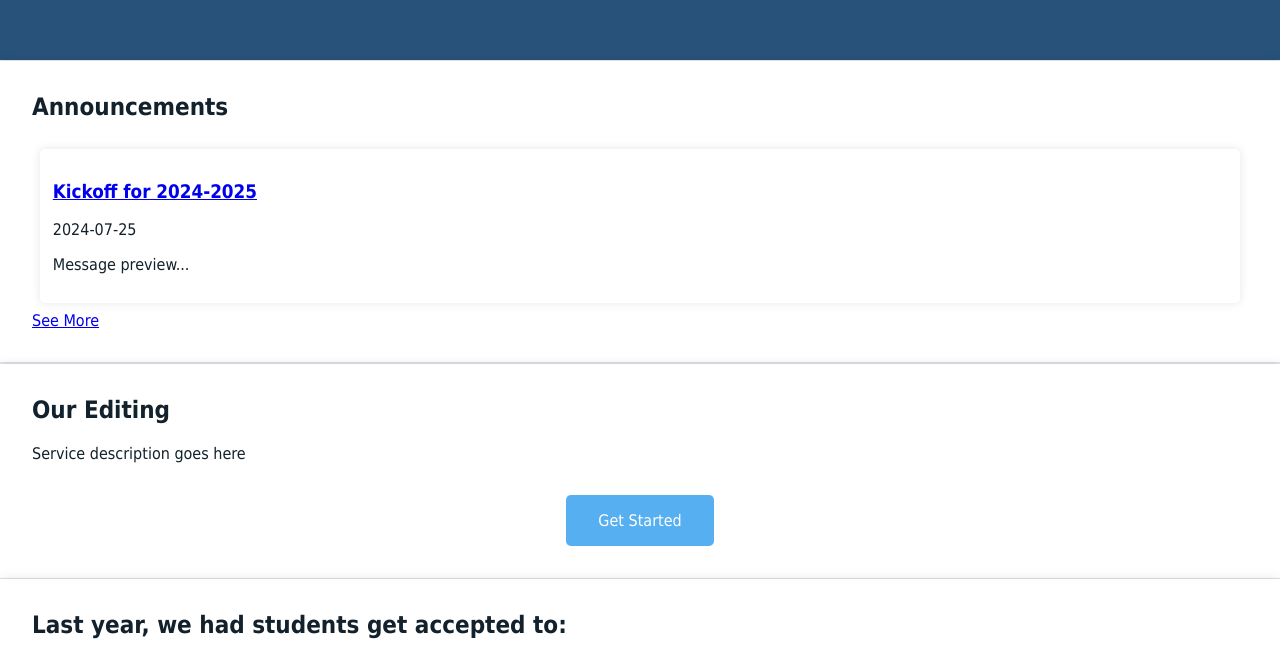
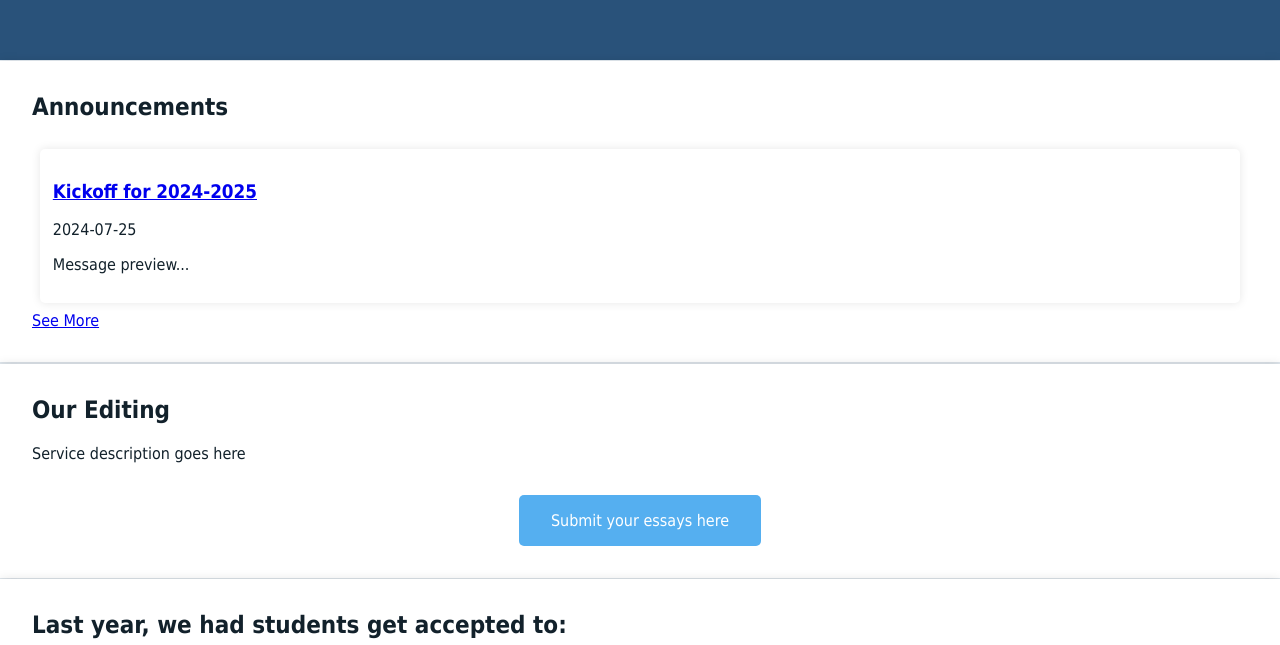
Before and after one commit to workoapbl/editingpage, a plain HTML site: page index.html in a window 1280 px wide. Shown: the part 112-757 px from the top of the page. Drawn offline with Linux system fonts and the light colour scheme.

Commit message:
fixed contact and button

```diff
--- a/index.html
+++ b/index.html
@@ -30,7 +30,7 @@
         <h2>Our Editing</h2>
         <p>Service description goes here</p>
         <div id="cta-container">
-            <a href="https://example.com/external-form" class="cta-button">Get Started</a>
+            <a href="https://example.com/external-form" class="cta-button">Submit your essays here</a>
         </div>
     </section>
     <section id="college_logos">
```
